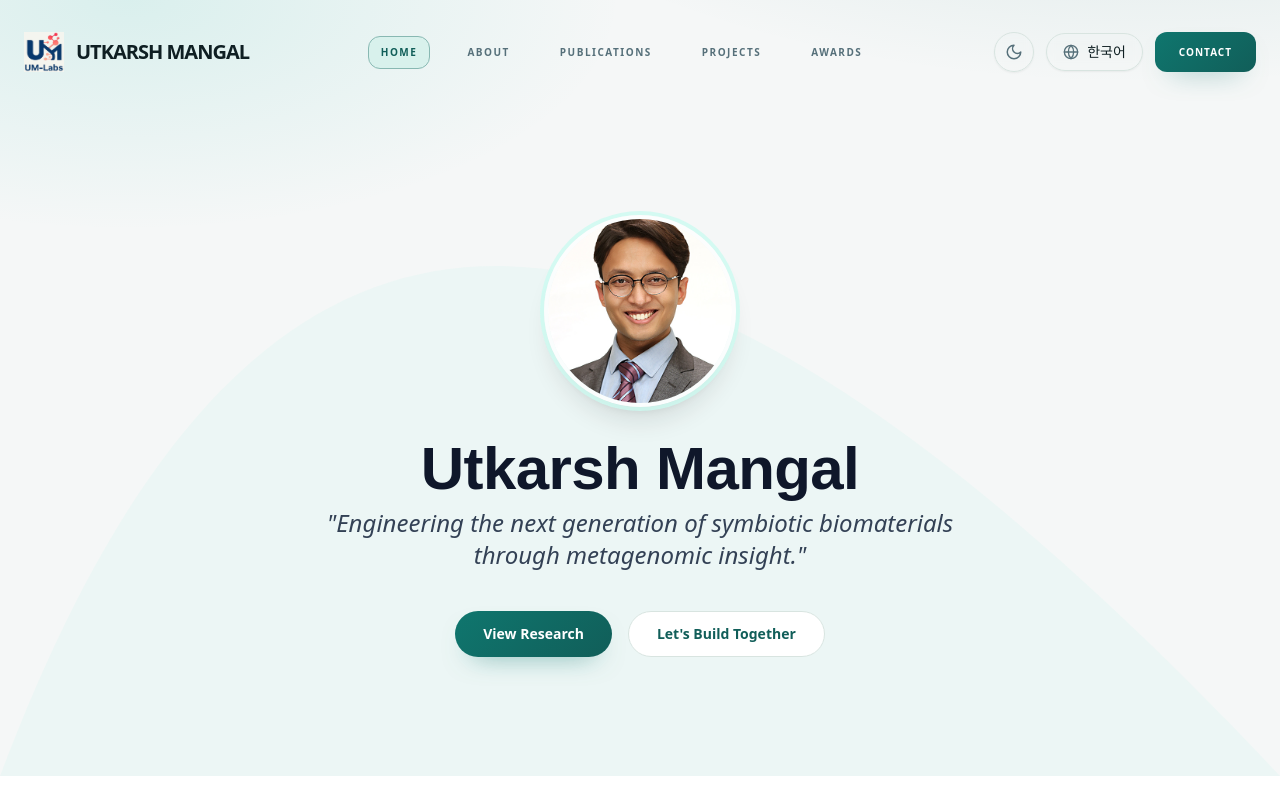
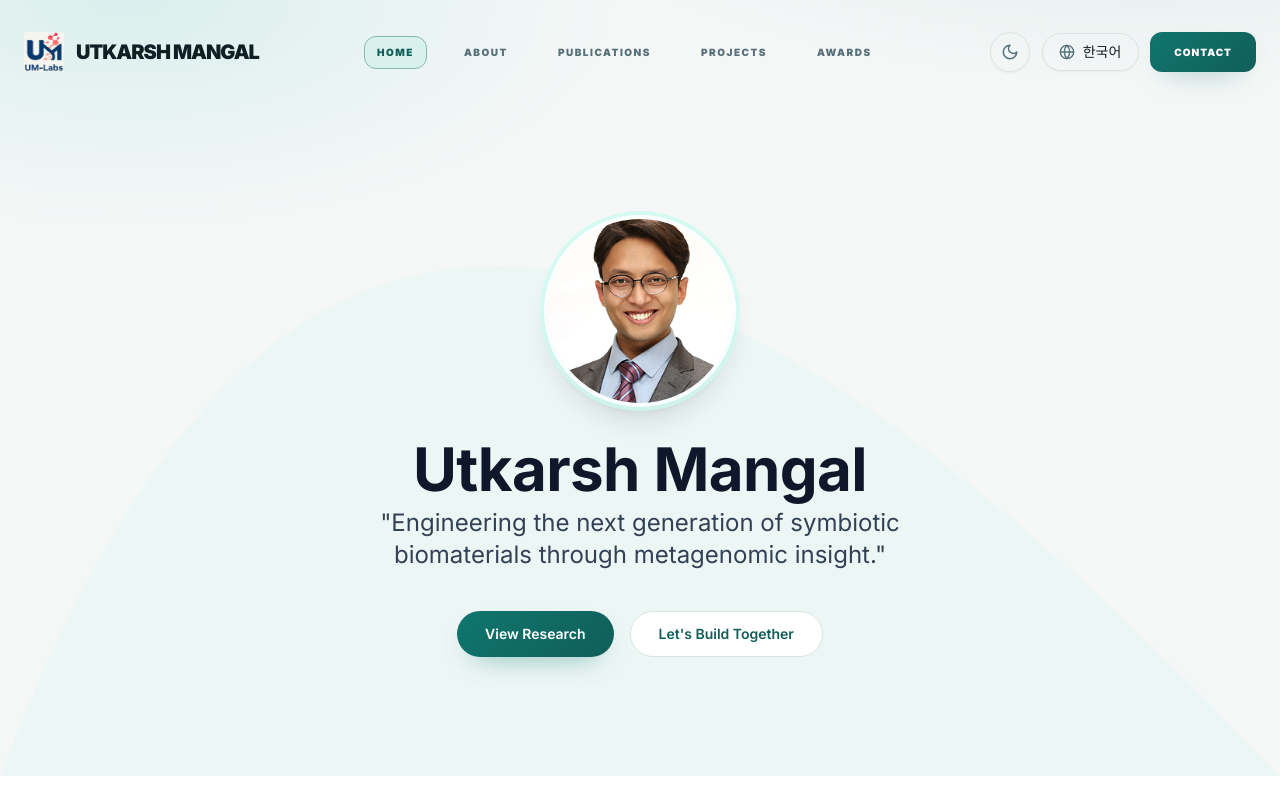
Before and after one commit to utkmangal/utkmangal, a React (Vite) app: page /#home in a window 1280 px wide. Shown: the top 800 px of the page. Built offline with nearby package versions, Linux system fonts and the light colour scheme.

Commit message:
Add bilingual typography system

```diff
--- a/index.html
+++ b/index.html
@@ -4,6 +4,9 @@
     <meta charset="UTF-8" />
     <link rel="icon" type="image/x-icon" href="/utkmangal/favicon.ico" />
     <meta name="viewport" content="width=device-width, initial-scale=1.0" />
+    <link rel="preconnect" href="https://fonts.googleapis.com" />
+    <link rel="preconnect" href="https://fonts.gstatic.com" crossorigin />
+    <link href="https://fonts.googleapis.com/css2?family=Inter:wght@400;500;600;700;800;900&family=Noto+Sans+KR:wght@400;500;700;800;900&display=swap" rel="stylesheet" />
     <meta name="description" content="Utkarsh Mangal - Assistant Research Professor specializing in Metagenomics, Bioinformatics, and Dental Biomaterials" />
     <meta name="keywords" content="Utkarsh Mangal, Metagenomics, Bioinformatics, Dental Biomaterials, DADA2, QIIME 2, Yonsei University" />
     <meta name="author" content="Utkarsh Mangal" />
--- a/src/App.jsx
+++ b/src/App.jsx
@@ -653,7 +653,7 @@ const App = () => {
   );
 
   return (
-    <div className="min-h-screen font-sans antialiased transition-colors duration-300">
+    <div className="min-h-screen font-[family:var(--font-sans)] antialiased transition-colors duration-300">
       <a
         href="#main-content"
         className="sr-only focus:not-sr-only focus:fixed focus:top-4 focus:left-4 focus:z-[100] focus:px-4 focus:py-2 focus:rounded-lg focus:bg-[color:var(--surface)] focus:text-[color:var(--text)] focus:shadow-lg"
--- a/src/index.css
+++ b/src/index.css
@@ -3,7 +3,6 @@
 @tailwind utilities;
 
 :root {
-  font-family: "Manrope", "Avenir Next", "Segoe UI", Helvetica, Arial, sans-serif;
   line-height: 1.5;
   font-weight: 400;
   color-scheme: light;
@@ -11,6 +10,11 @@
   text-rendering: optimizeLegibility;
   -webkit-font-smoothing: antialiased;
   -moz-osx-font-smoothing: grayscale;
+
+  --font-sans-en: "Inter", "Segoe UI", Helvetica, Arial, sans-serif;
+  --font-sans-ko: "Noto Sans KR", "Apple SD Gothic Neo", "Malgun Gothic", sans-serif;
+  --font-sans: var(--font-sans-en);
+  --font-display: var(--font-sans-en);
 
   --bg: #f5f7f7;
   --bg-elev: #eef3f2;
@@ -40,6 +44,16 @@
   --ring: #5eead4;
 }
 
+html:lang(ko) {
+  --font-sans: var(--font-sans-ko);
+  --font-display: var(--font-sans-ko);
+}
+
+html:lang(en) {
+  --font-sans: var(--font-sans-en);
+  --font-display: var(--font-sans-en);
+}
+
 * {
   margin: 0;
   padding: 0;
@@ -49,6 +63,8 @@
 body {
   margin: 0;
   min-height: 100vh;
+  font-family: var(--font-sans);
+  font-feature-settings: "cv02", "cv03", "cv04", "cv11";
   color: var(--text);
   background:
     radial-gradient(1200px 500px at 90% -10%, rgba(15, 118, 110, 0.15), transparent 60%),
@@ -66,8 +82,23 @@ h3,
 h4,
 h5,
 h6 {
-  font-family: "Sora", "Manrope", "Avenir Next", sans-serif;
+  font-family: var(--font-display);
   letter-spacing: -0.01em;
+}
+
+html:lang(ko) h1,
+html:lang(ko) h2,
+html:lang(ko) h3,
+html:lang(ko) h4,
+html:lang(ko) h5,
+html:lang(ko) h6 {
+  letter-spacing: -0.03em;
+  word-break: keep-all;
+}
+
+html:lang(ko) body {
+  word-break: keep-all;
+  line-break: strict;
 }
 
 @layer components {
```
